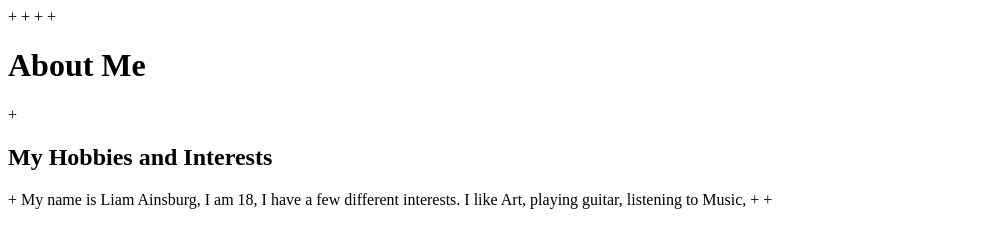
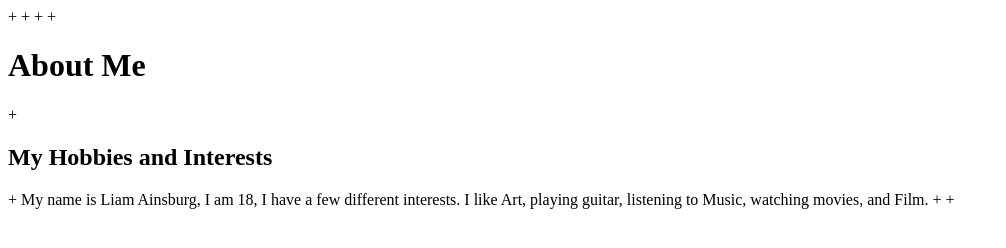
Before and after one commit to LJAburg/ICDS-Repository-, a plain HTML site: page index.html in a window 1280 px wide. Shown: the whole page, without its empty margins (0-1006 px from the left). Drawn offline with Linux system fonts and the light colour scheme.

Commit message:
Update index.html

```diff
--- a/index.html
+++ b/index.html
@@ -4,6 +4,6 @@
 +    <h1>About Me</h1>
 +    <h2>My Hobbies and Interests</h2>
 +  <p1>My name is Liam Ainsburg, I am 18, I have a few different interests.</p1>
-  <p2>I like Art, playing guitar, listening to Music,
+  <p2>I like Art, playing guitar, listening to Music, watching movies, and Film.
 +  </body>
 + </html>
```
